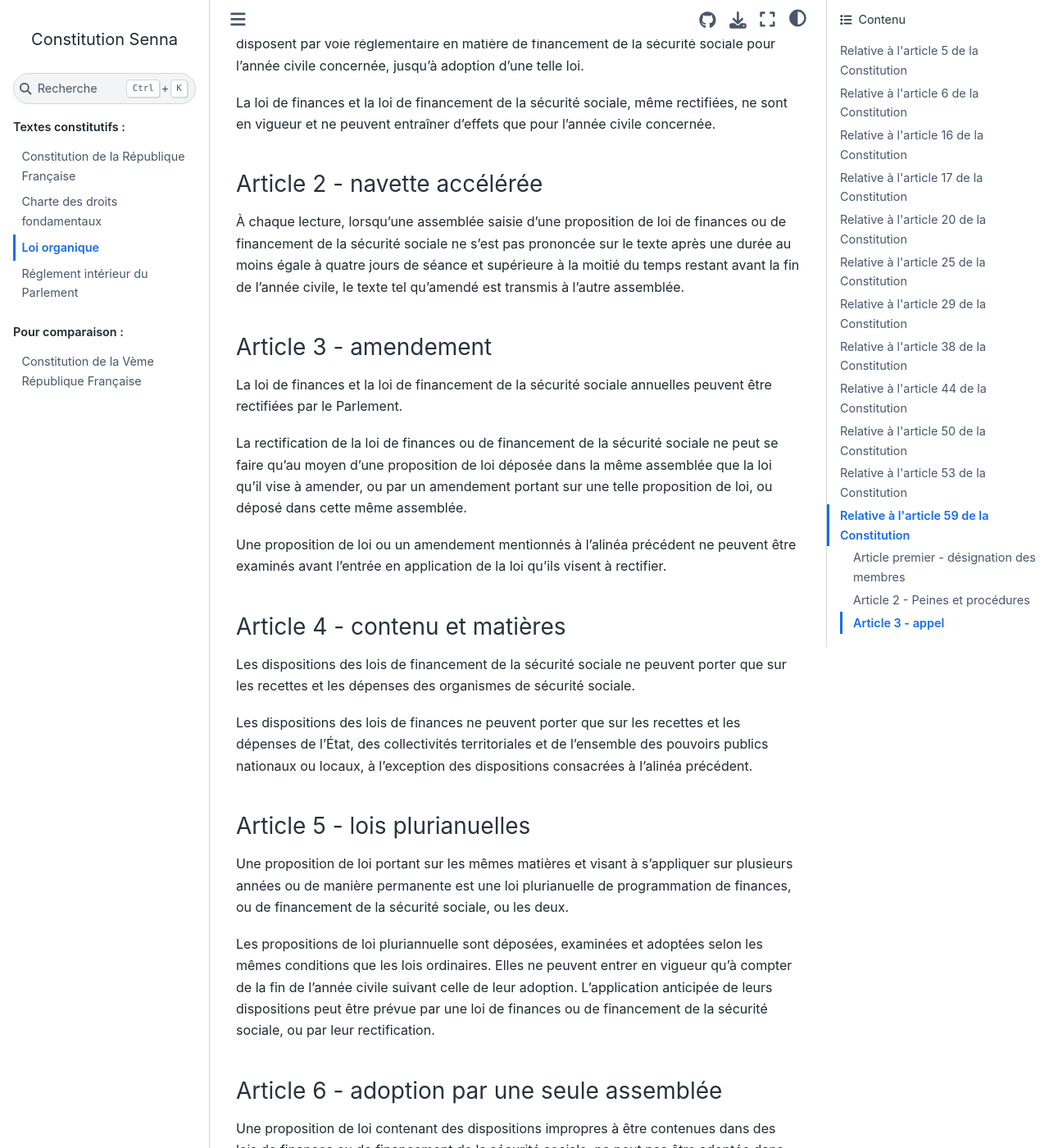
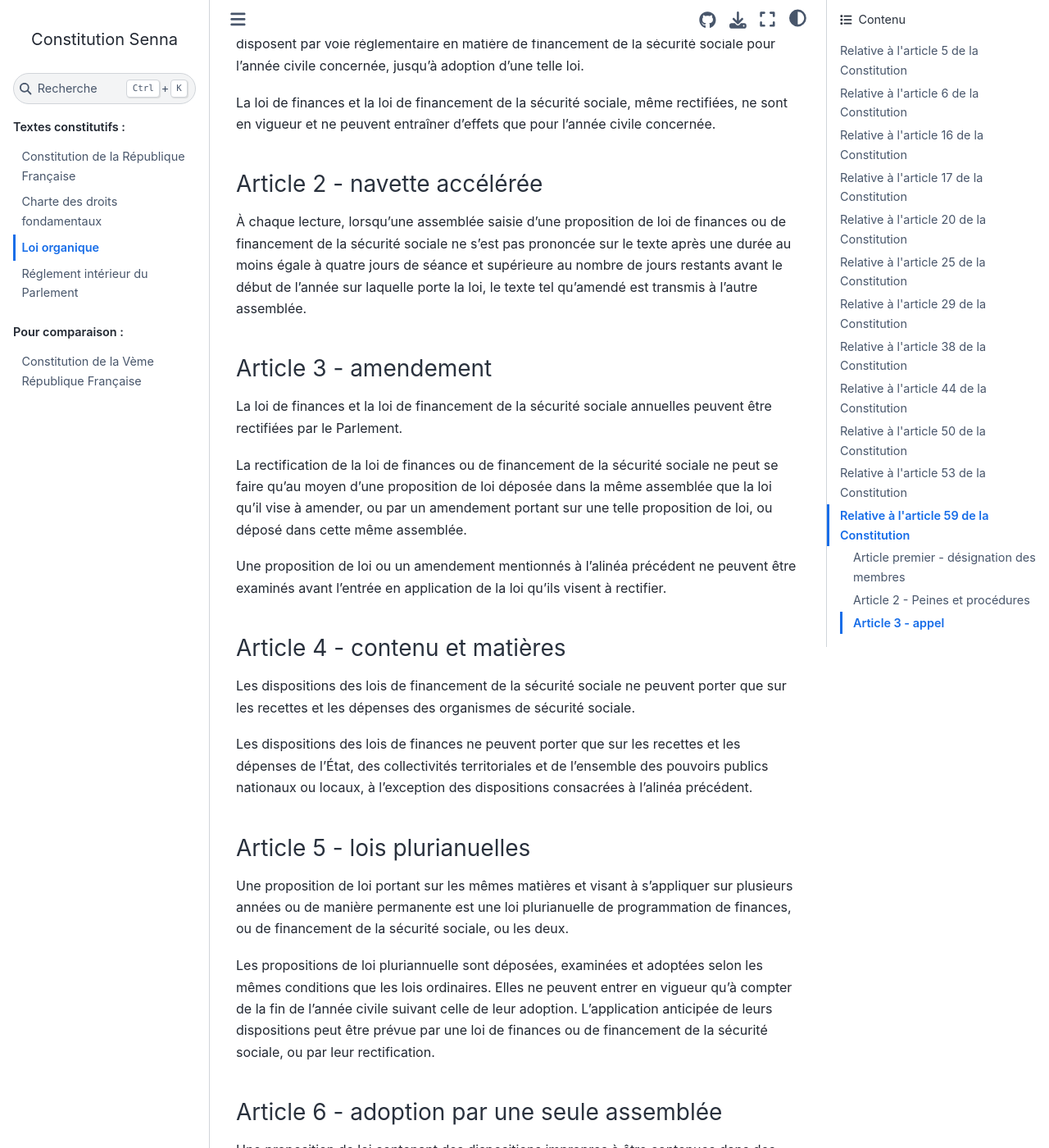
Before and after one commit to Gouvernathor/senna, a Sphinx documentation site: the page built from source/organique.rst, in a window 1280 px wide and 1400 px high, scrolled down 3855 px. Shown: the whole window at 82% size. Built offline with Sphinx 7.4.7 and the Sphinx Book theme 1.1.4, drawn with Linux system fonts in a browser that asks for light colours; some of the changed text lies outside the part shown.

Commit message:
clarifications

```diff
--- a/source/organique.rst
+++ b/source/organique.rst
@@ -122,7 +122,7 @@
 
 Article 2 - navette accélérée
 -----------------------------
-À chaque lecture, lorsqu'une assemblée saisie d'une proposition de loi de finances ou de financement de la sécurité sociale ne s'est pas prononcée sur le texte après une durée au moins égale à quatre jours de séance et supérieure à la moitié du temps restant avant la fin de l'année civile, le texte tel qu'amendé est transmis à l'autre assemblée.
+À chaque lecture, lorsqu'une assemblée saisie d'une proposition de loi de finances ou de financement de la sécurité sociale ne s'est pas prononcée sur le texte après une durée au moins égale à quatre jours de séance et supérieure au nombre de jours restants avant le début de l'année sur laquelle porte la loi, le texte tel qu'amendé est transmis à l'autre assemblée.
 
 Article 3 - amendement
 ----------------------
@@ -150,7 +150,7 @@
 
 .. doublon mais ça fait pas de mal de clarifier
 
-Une loi contenant des dispositions auquelles les lois de financement de la sécurité sociale sont consacrées ne peut être adoptée en application de :artref:`adoption par une seule assemblée` que selon les conditions spécifiques aux lois de financement de la sécurité sociale.
+Une loi contenant des dispositions auquelles sont consacrées les lois de financement de la sécurité sociale ne peut être adoptée en application de :artref:`adoption par une seule assemblée` que selon les conditions spécifiques aux lois de financement de la sécurité sociale.
 
 -----------------------------------------------
 Relative à :artref:`référendums`
```
